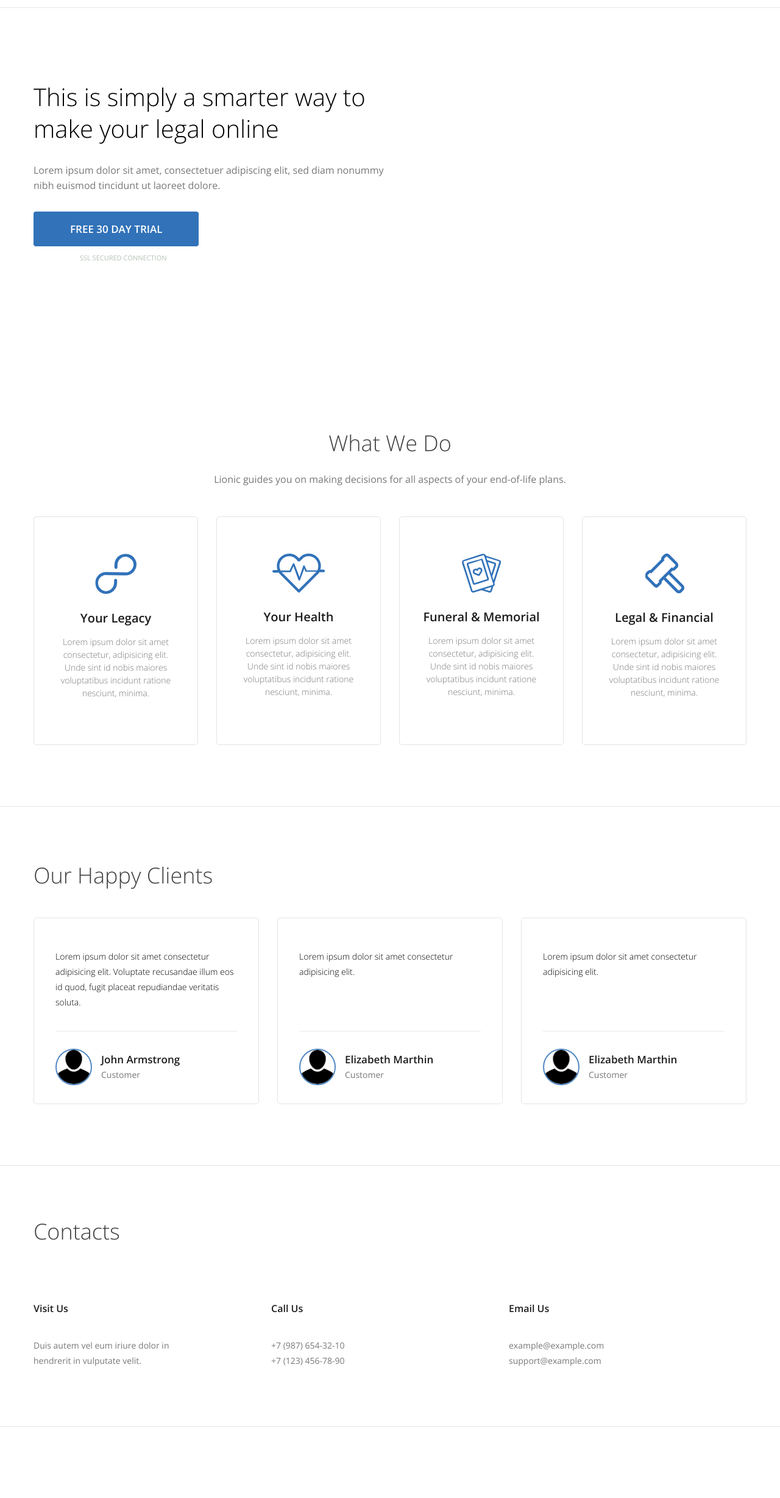
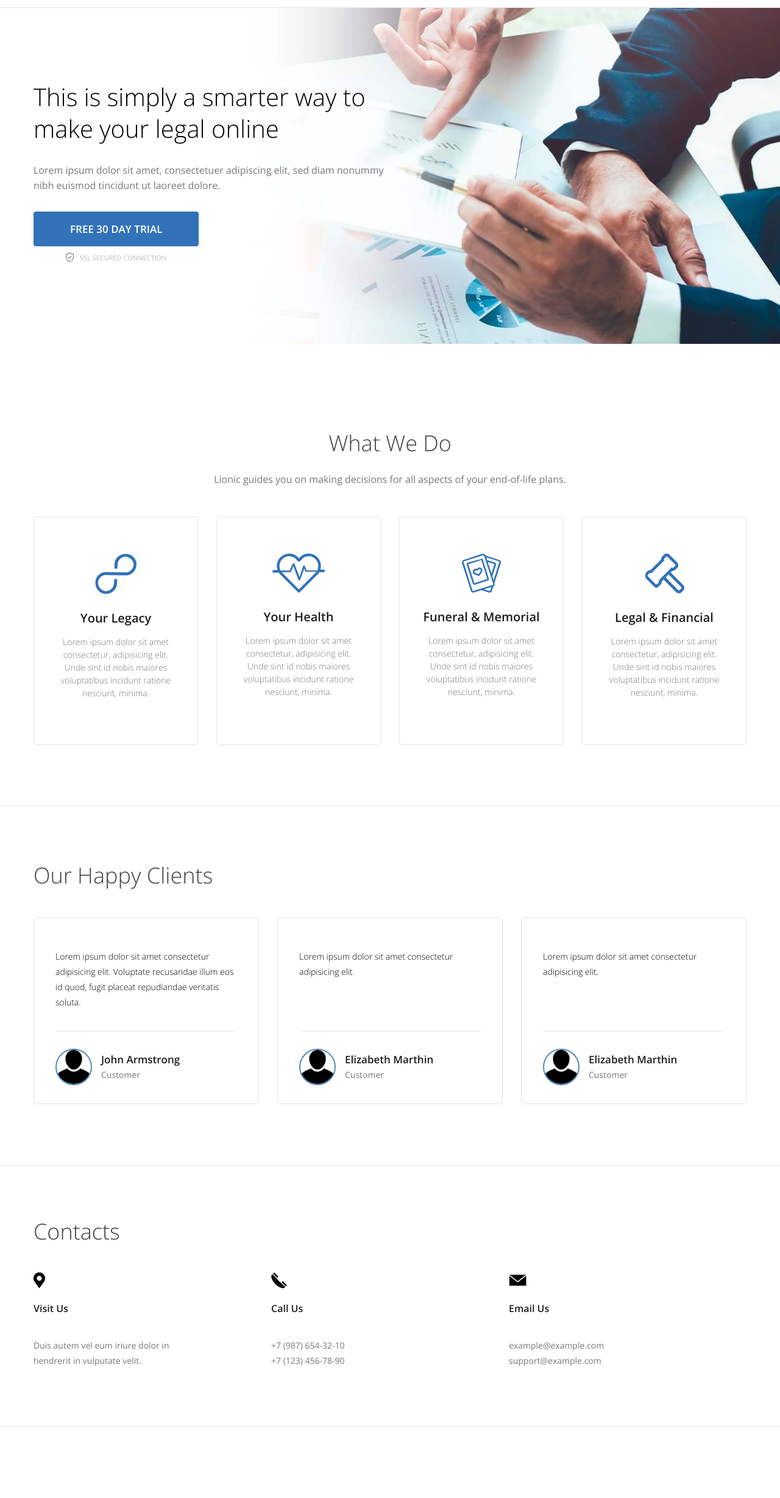
Before and after one commit to ArchTemar/Lionic, a plain HTML site: page index.html in a window 1280 px wide. Shown: the part 97-2554 px from the top of the page at 61% size. Drawn offline with Linux system fonts and the light colour scheme.

Commit message:
edited paths

```diff
--- a/css/style.css
+++ b/css/style.css
@@ -184,7 +184,7 @@ button {
 
 /* Hero */
 .hero {
-  background: url(./img/herosplit.jpg) no-repeat center right white;
+  background: url(../img/herosplit.jpg) no-repeat center right white;
   background-size: contain;
 }
 
@@ -237,7 +237,7 @@ button {
   width: 13px;
   height: 17px;
   margin-right: 10px;
-  background: url(./img/Shield-icon.svg) center center no-repeat transparent;
+  background: url(../img/Shield-icon.svg) center center no-repeat transparent;
   background-size: contain;
   transform: translateY(-1px);
 }
@@ -416,15 +416,15 @@ button {
 }
 
 .contacts__icon_gps {
-  background-image: url(./img/gps.png);
+  background-image: url(../img/gps.png);
 }
 
 .contacts__icon_phone {
-  background-image: url(./img/phone.png);
+  background-image: url(../img/phone.png);
 }
 
 .contacts__icon_mail {
-  background-image: url(./img/mail.png);
+  background-image: url(../img/mail.png);
   background-size: auto 19px;
   /*перше-ширина друга-висота*/
 }
@@ -553,20 +553,20 @@ button {
 .footer__social-icon_twitter {
   height: 18px;
   width: 15px;
-  background-image: url(./img/twitter.svg);
+  background-image: url(../img/twitter.svg);
 }
 
 .footer__social-icon_linkedin {
   height: 18px;
   width: 19px;
-  background-image: url(./img/linkedin.svg);
+  background-image: url(../img/linkedin.svg);
   transform: translateY(-2px);
 }
 
 .footer__social-icon_email {
   height: 24px;
   width: 17px;
-  background-image: url(./img/email.svg);
+  background-image: url(../img/email.svg);
   transform: translateY(+1px);
 }
 
```
